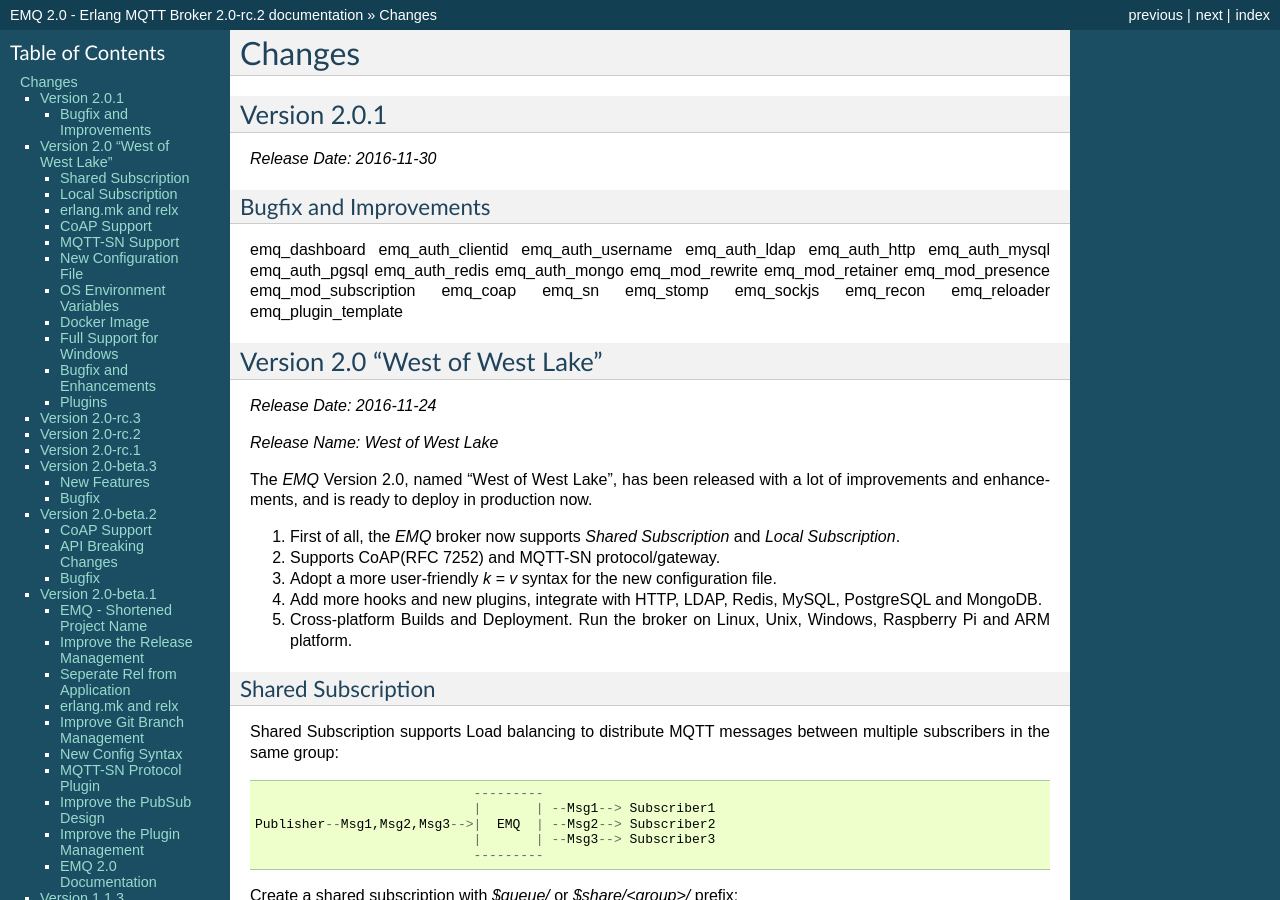
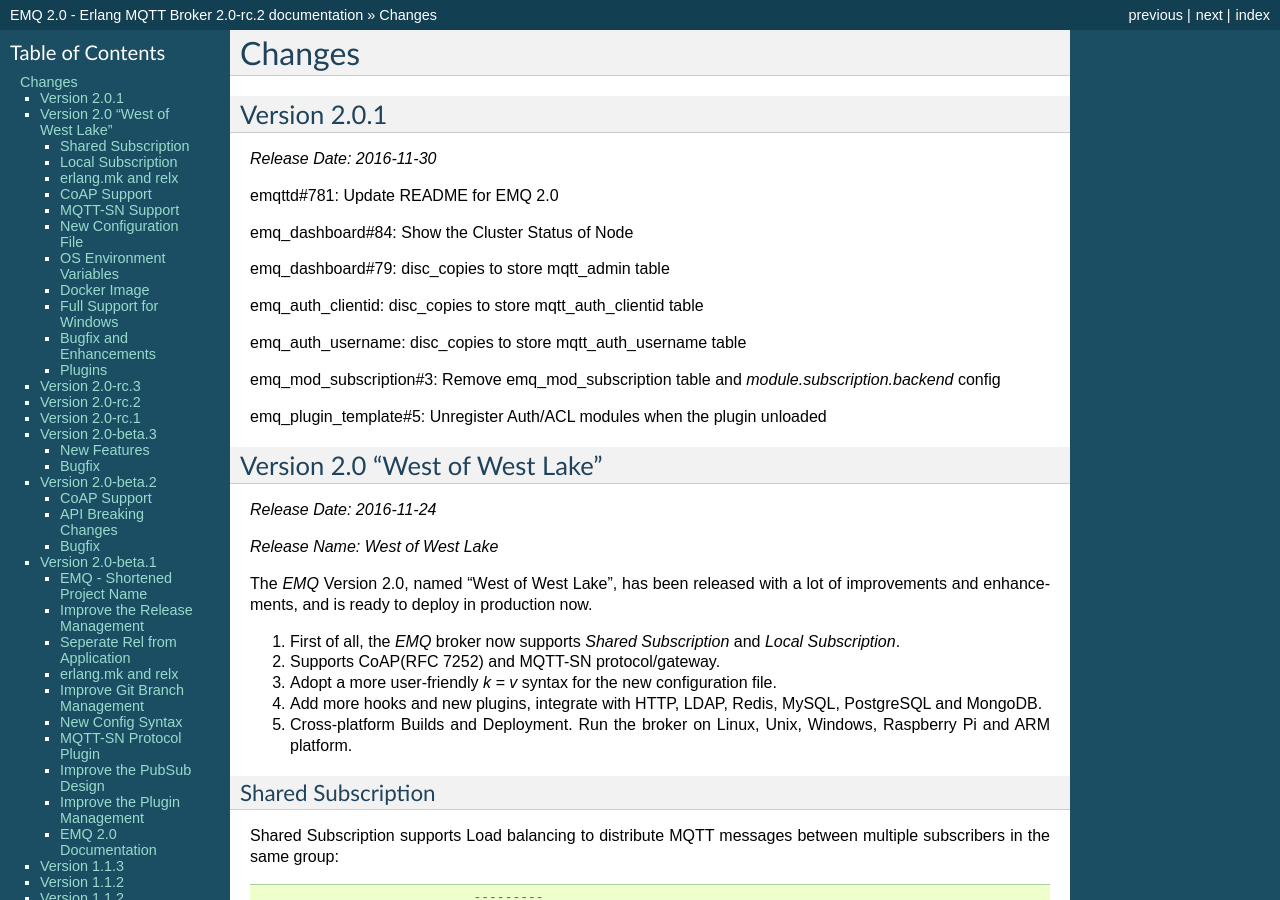
Before and after one commit to emqxarchive/emqx-docs-en, a Sphinx documentation site: the page built from source/changes.rst, in a window 1280 px wide and 900 px high. Built offline with Sphinx 7.4.7, drawn with Linux system fonts in a browser that asks for light colours.

Commit message:
2.0.1 change

```diff
--- a/source/changes.rst
+++ b/source/changes.rst
@@ -13,29 +13,19 @@
 
 *Release Date: 2016-11-30*
 
-Bugfix and Improvements
------------------------
-
-emq_dashboard
-emq_auth_clientid
-emq_auth_username
-emq_auth_ldap
-emq_auth_http
-emq_auth_mysql
-emq_auth_pgsql
-emq_auth_redis
-emq_auth_mongo
-emq_mod_rewrite
-emq_mod_retainer
-emq_mod_presence
-emq_mod_subscription
-emq_coap
-emq_sn
-emq_stomp
-emq_sockjs
-emq_recon
-emq_reloader
-emq_plugin_template
+emqttd#781: Update README for EMQ 2.0
+
+emq_dashboard#84: Show the Cluster Status of Node
+
+emq_dashboard#79: disc_copies to store mqtt_admin table
+
+emq_auth_clientid: disc_copies to store mqtt_auth_clientid table
+
+emq_auth_username: disc_copies to store mqtt_auth_username table
+
+emq_mod_subscription#3: Remove emq_mod_subscription table and `module.subscription.backend` config
+
+emq_plugin_template#5: Unregister Auth/ACL modules when the plugin unloaded
 
 .. _release_2.0:
 
```
